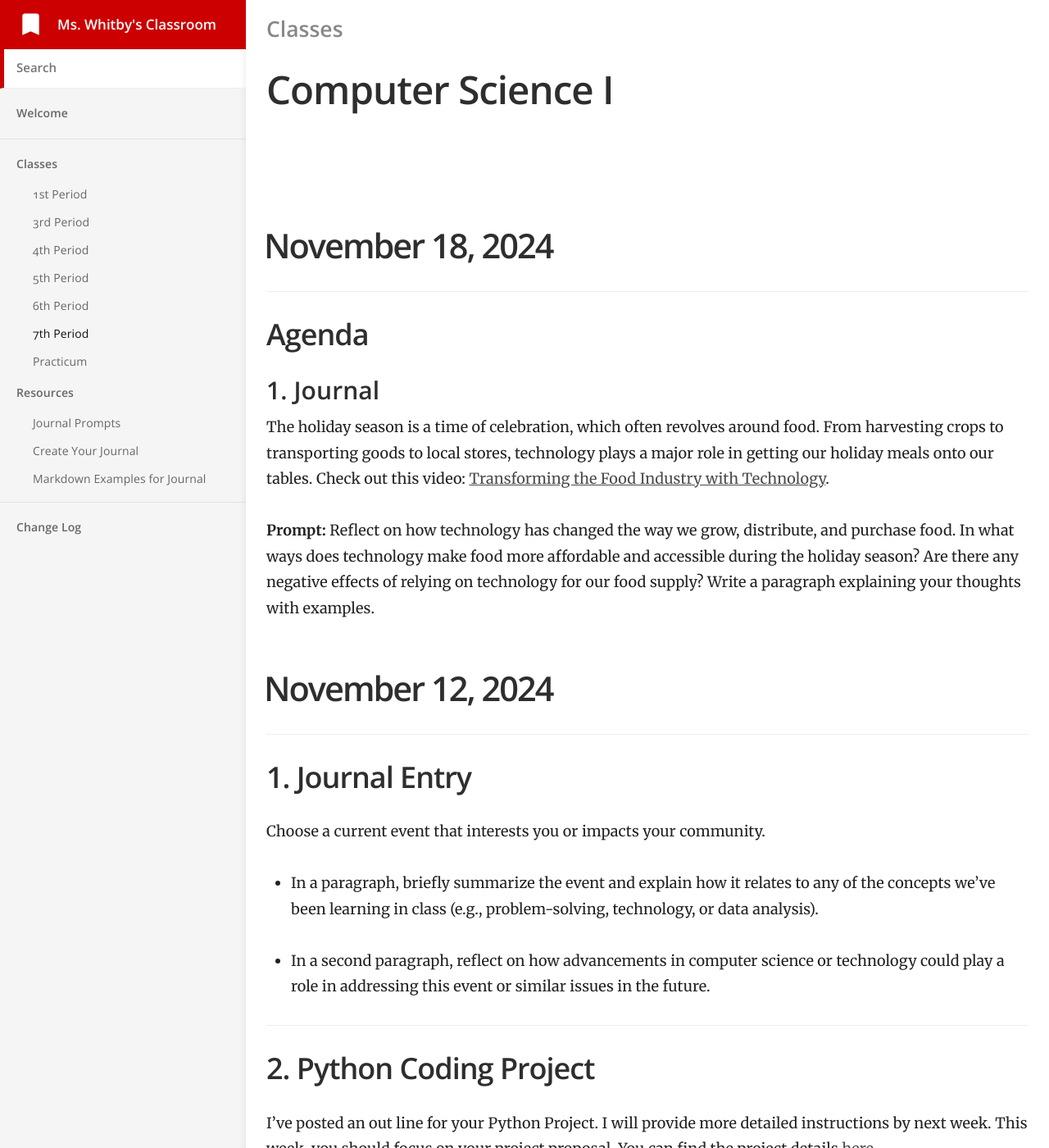
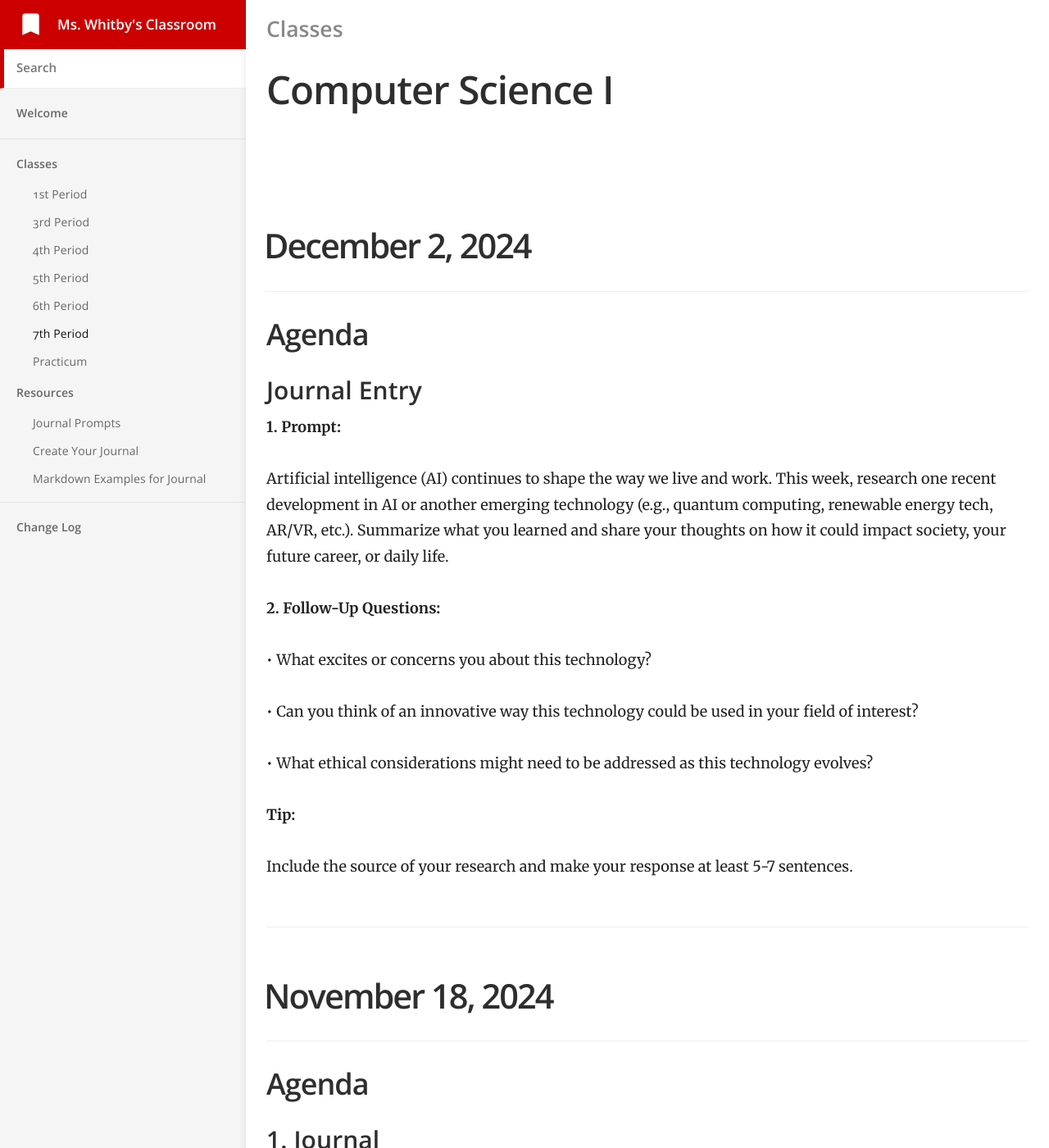
Before and after one commit to mswhitby/classroom, a Jekyll site: the page built from _docs/classes/7th.md, in a window 1280 px wide and 1400 px high. Shown: the whole window at 82% size. Built offline with Jekyll 4.4.1, drawn with Linux system fonts in a browser that asks for light colours.

Commit message:
Update 7th.md

```diff
--- a/_docs/classes/7th.md
+++ b/_docs/classes/7th.md
@@ -4,6 +4,30 @@ subtitle: Computer Science I
 category: Classes
 order: 6
 ---
+
+# December 2, 2024
+
+## Agenda
+
+### Journal Entry
+
+**1. Prompt:**
+
+Artificial intelligence (AI) continues to shape the way we live and work. This week, research one recent development in AI or another emerging technology (e.g., quantum computing, renewable energy tech, AR/VR, etc.). Summarize what you learned and share your thoughts on how it could impact society, your future career, or daily life.
+
+**2. Follow-Up Questions:**
+
+• What excites or concerns you about this technology?
+
+• Can you think of an innovative way this technology could be used in your field of interest?
+
+• What ethical considerations might need to be addressed as this technology evolves?
+
+**Tip:**
+
+Include the source of your research and make your response at least 5-7 sentences.
+
+----
 
 # November 18, 2024
 
```
